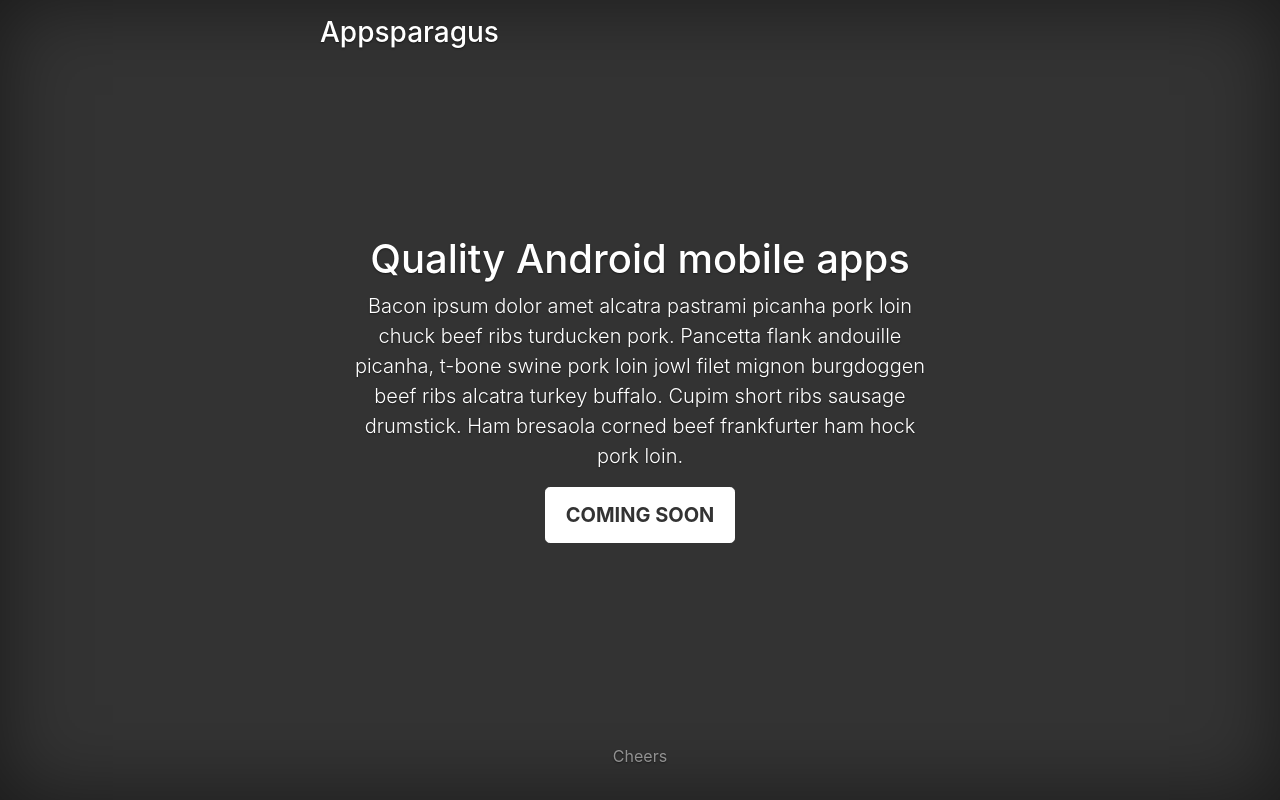
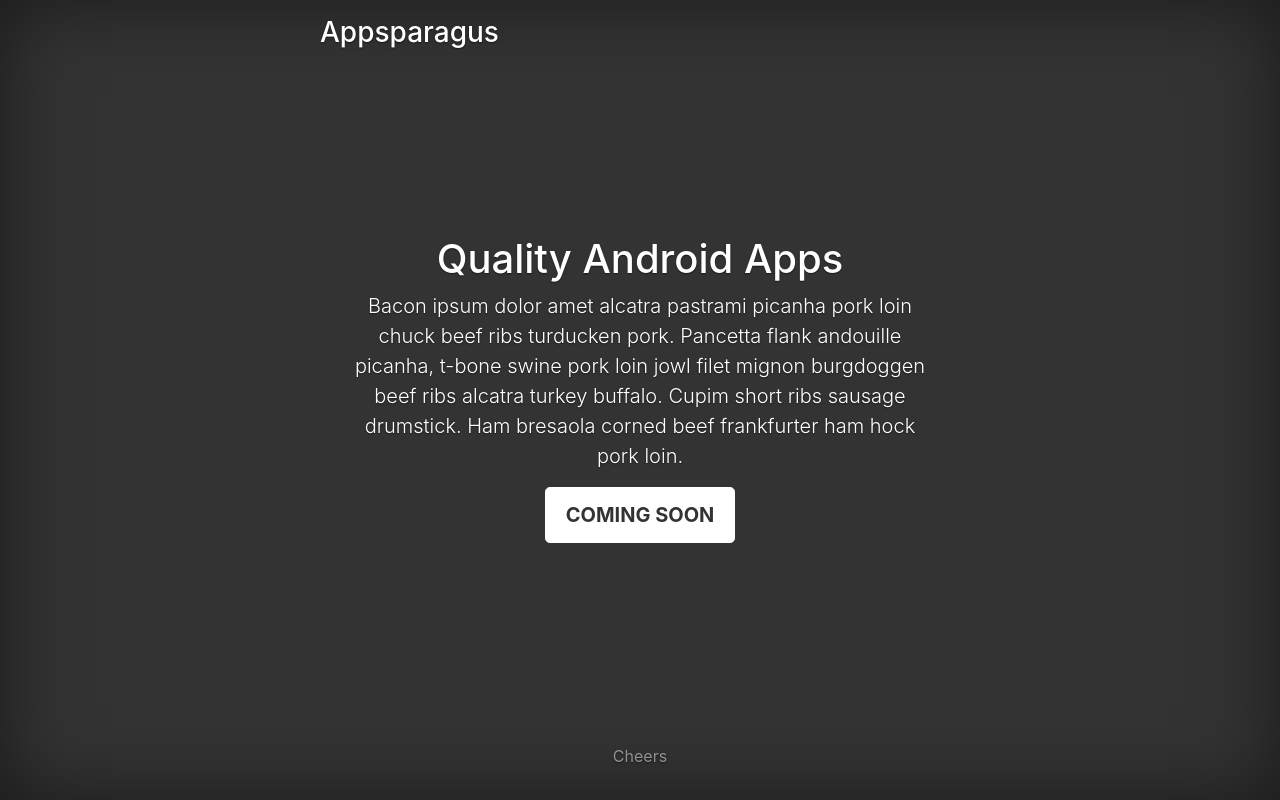
Before and after one commit to appsparagus/appsparagus.github.io, a plain HTML site: page index.html in a window 1280 px wide. Drawn offline with nearby package versions, Linux system fonts and the light colour scheme.

Commit message:
title fix

```diff
--- a/index.html
+++ b/index.html
@@ -27,7 +27,7 @@
       </header>
 
       <main role="main" class="inner cover">
-        <h1 class="cover-heading">Quality Android mobile apps</h1>
+        <h1 class="cover-heading">Quality Android Apps</h1>
         <p class="lead">Bacon ipsum dolor amet alcatra pastrami picanha pork loin chuck beef ribs turducken pork. Pancetta flank andouille picanha, t-bone swine pork loin jowl filet mignon burgdoggen beef ribs alcatra turkey buffalo. Cupim short ribs sausage drumstick. Ham bresaola corned beef frankfurter ham hock pork loin.</p>
         <p class="lead">
           <a href="#" class="btn btn-lg btn-secondary">COMING SOON</a>
```
